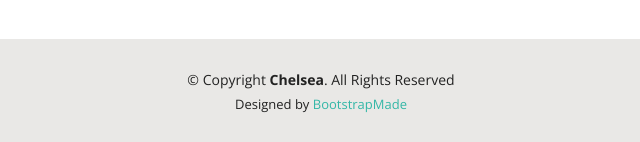
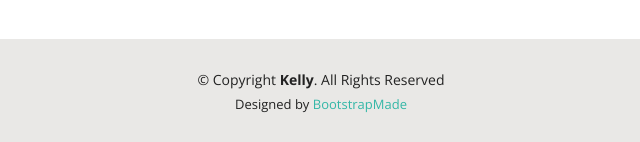
Before and after one commit to chelseams/chelseams.github.io, a plain HTML site: page about.html in a window 1280 px wide. Shown: the part 1327-1469 px from the top of the page, 319-959 px from the left. Drawn offline with nearby package versions, Linux system fonts and the light colour scheme.

Commit message:
edit footer

```diff
--- a/about.html
+++ b/about.html
@@ -187,7 +187,7 @@
   <footer id="footer">
     <div class="container">
       <div class="copyright">
-        &copy; Copyright <strong><span>Chelsea</span></strong>. All Rights Reserved
+        &copy; Copyright <strong><span>Kelly</span></strong>. All Rights Reserved
       </div>
       <div class="credits">
         Designed by <a href="https://bootstrapmade.com/">BootstrapMade</a>
```
Also changed, not shown: index.html (+1 -1 lines), portfolio.html (+1 -1 lines).
